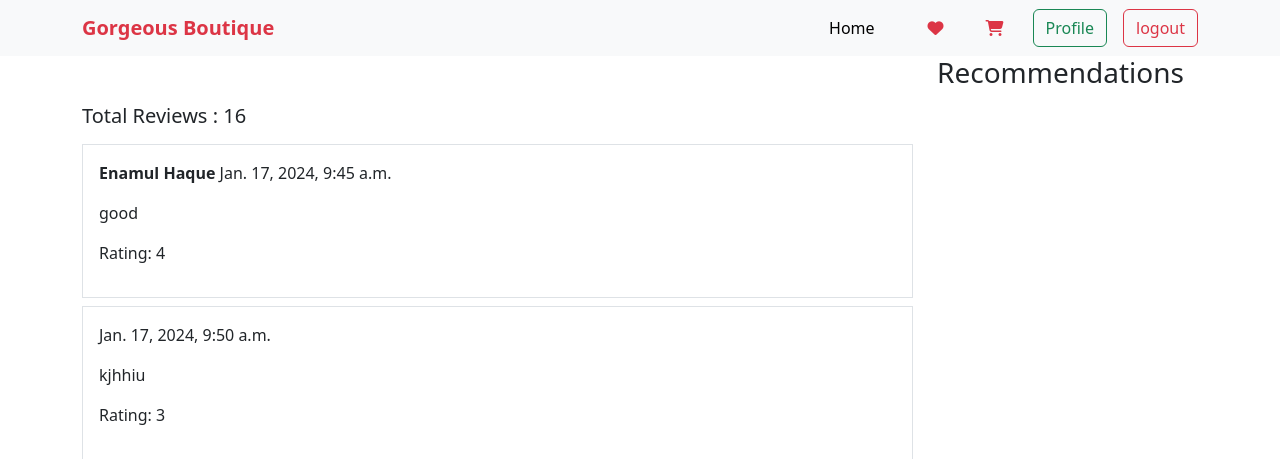
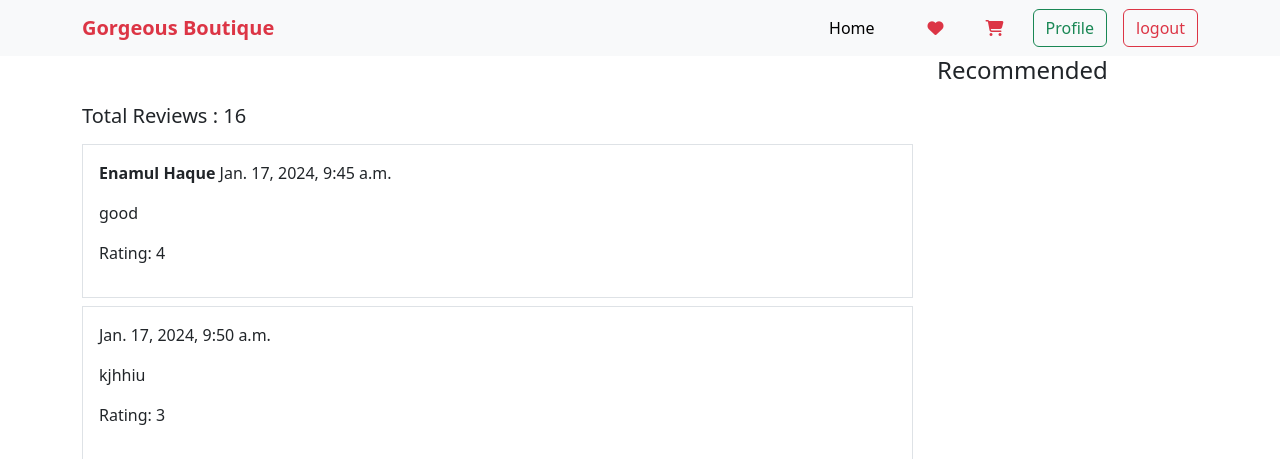
Before and after one commit to Enamul-Haque-Shojib/cloth_store, a Django app: page /cloth/clothdetails/101 in a window 1280 px wide. Shown: the top 459 px of the page. Run offline with Django 4.2, Linux system fonts and the light colour scheme; a user stored in the database is signed in; data comes from the database, SQL or seed files in the repository; some libraries are stand-ins or nearby versions.

Commit message:
css class added

```diff
--- a/cloth/templates/cloth_details.html
+++ b/cloth/templates/cloth_details.html
@@ -13,7 +13,7 @@
   <div class="row">
     <div class="col-md-9">
 
-      <div id="cloth-details">
+      <div id="cloth-details mt-5">
 
       </div>
 
@@ -50,7 +50,7 @@
         {% endif %}
     </div>
     <div class="col-6 col-md-3">
-      <h3>Recommendations</h3>
+      <h4>Recommended</h4>
       <div class="row row-cols-1 row-cols-md-1 g-4" id="recommend-container">
 
       </div>
```
